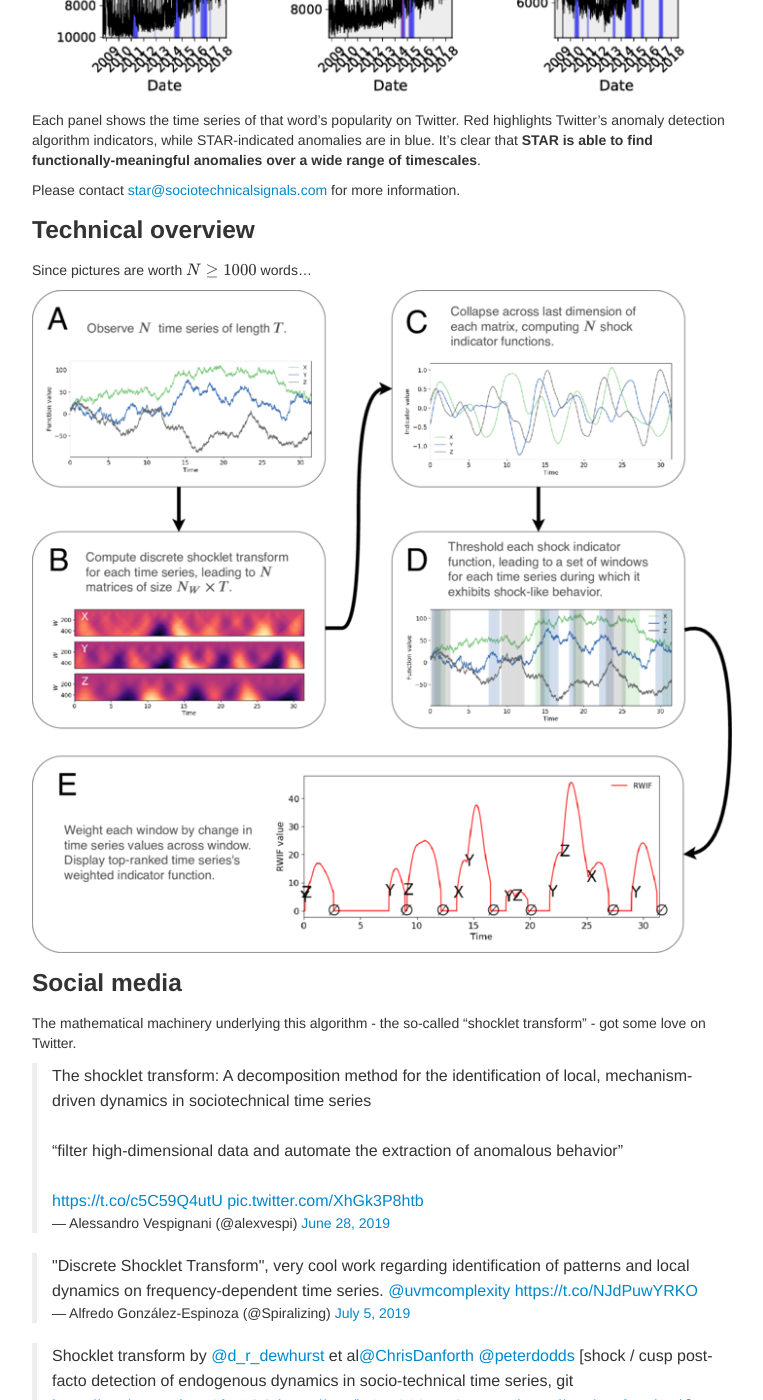
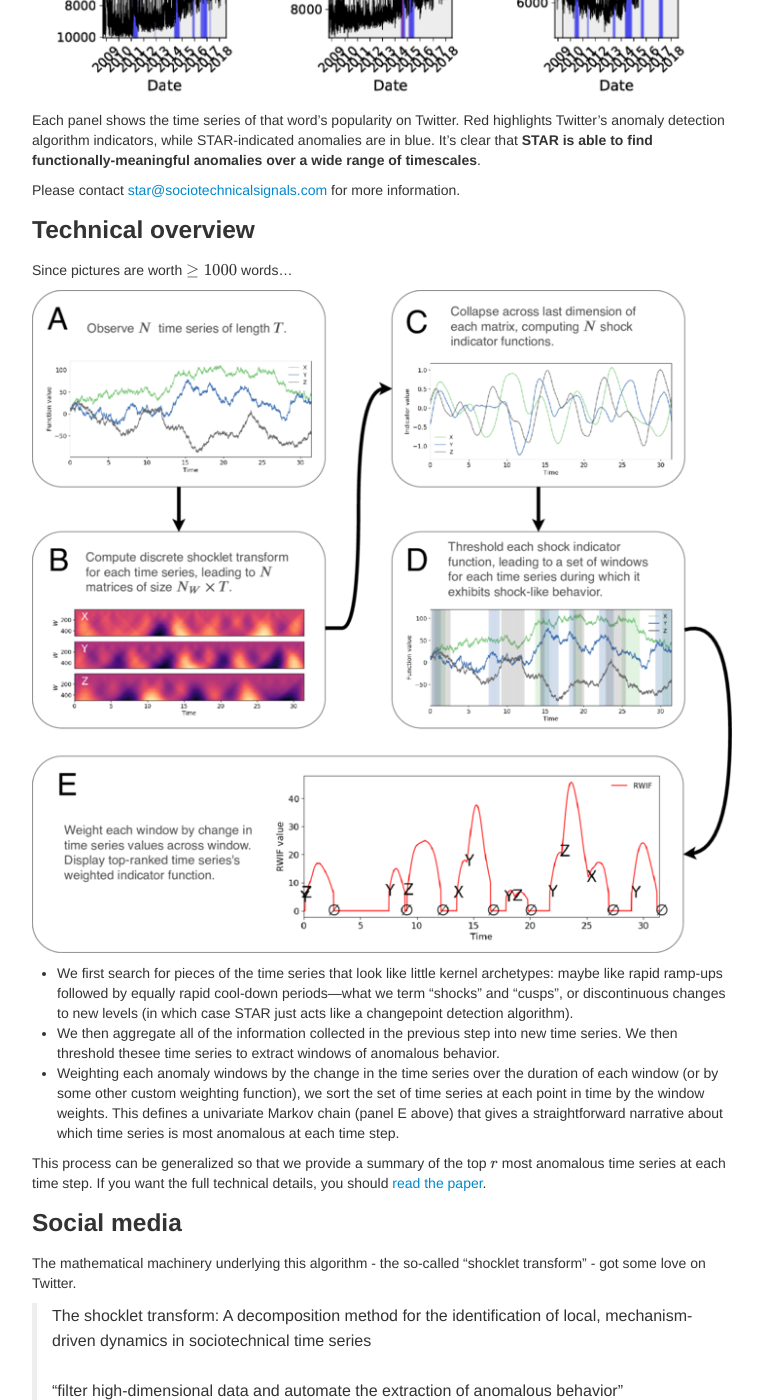
Before and after one commit to socsig/socsig.github.io, a Jekyll site: the page built from pages/shocklets.md, in a window 1280 px wide and 1400 px high, scrolled down 1746 px. Shown: the whole window, without its empty margins (258-1021 px from the left). Built offline with Jekyll 4.4.1, drawn with Linux system fonts in a browser that asks for light colours; formulas are drawn with MathJax 3; comment, search, counter and statistics services are not loaded.

Commit message:
added paper to website

```diff
--- a/pages/shocklets.md
+++ b/pages/shocklets.md
@@ -32,10 +32,23 @@ Please contact <star@sociotechnicalsignals.com> for more information.
 
 ### Technical overview
 
-Since pictures are worth \\( N \geq 1000 \\) words...
+Since pictures are worth \\(\geq 1000 \\) words...
 
 ![The STAR algorithm](../documents/shocklets/star.png "The STAR algorithm")
 
++ We first search for pieces of the time series that look like little kernel archetypes:
+maybe like rapid ramp-ups followed by equally rapid cool-down periods---what we term "shocks" and "cusps",
+or discontinuous changes to new levels (in which case STAR just acts like a changepoint detection algorithm).
++ We then aggregate all of the information collected in the previous step into new time series. We then threshold
+thesee  time series to extract windows of anomalous behavior.
++ Weighting each anomaly windows by the change in the time series over the duration of each window (or by some other
+custom weighting function), we sort the set of time series at each point in time by the window weights.
+This defines a univariate Markov chain (panel E above) that gives a straightforward narrative about which time series is
+most anomalous at each time step.
+
+This process can be generalized so that we provide a summary of the top \\(r\\) most anomalous time series
+at each time step.
+If you want the full technical details, you should [read the paper](../documents/shocklets/star.pdf).
 
 ### Social media
 
```
Also changed, not shown: 2 other files.
